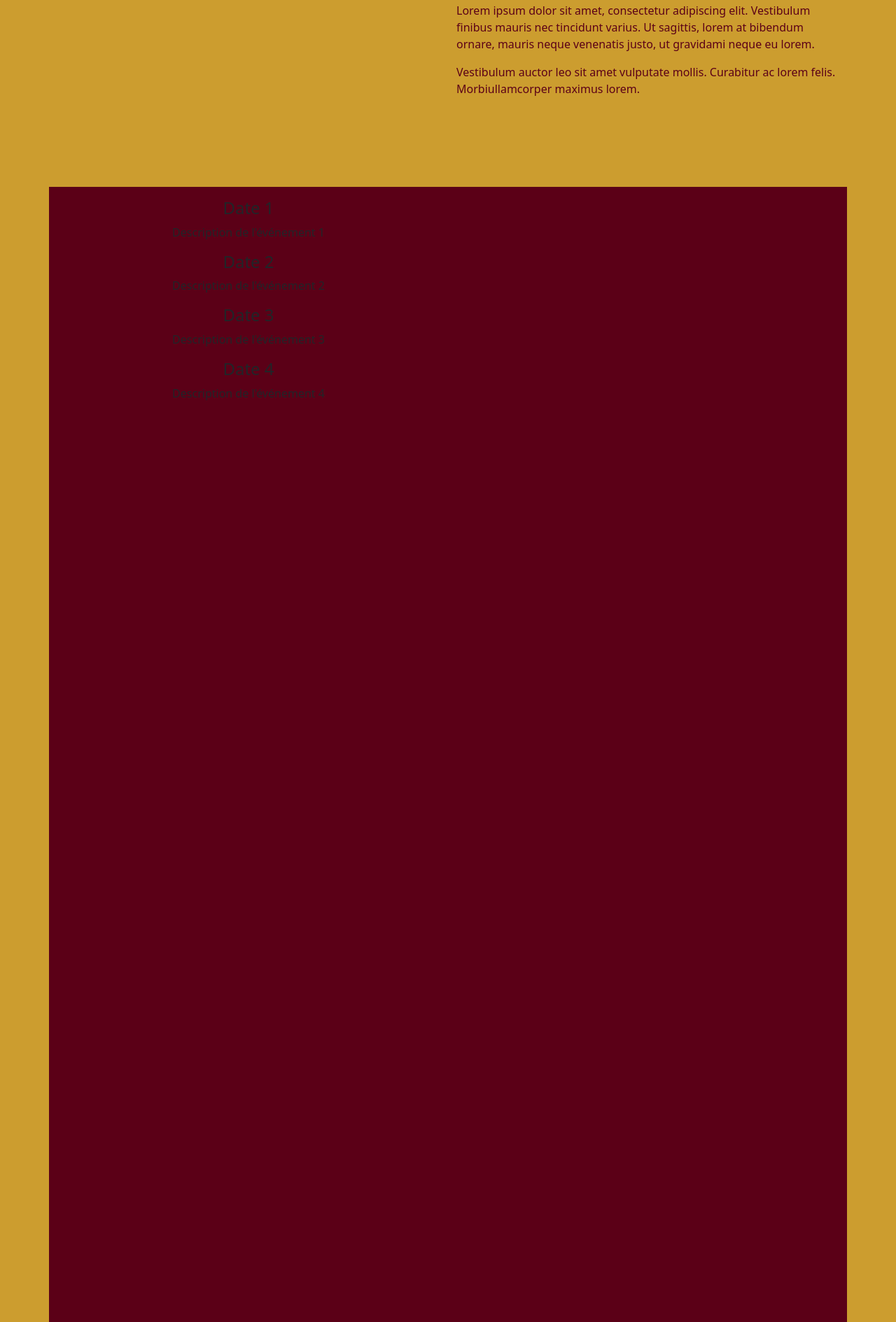
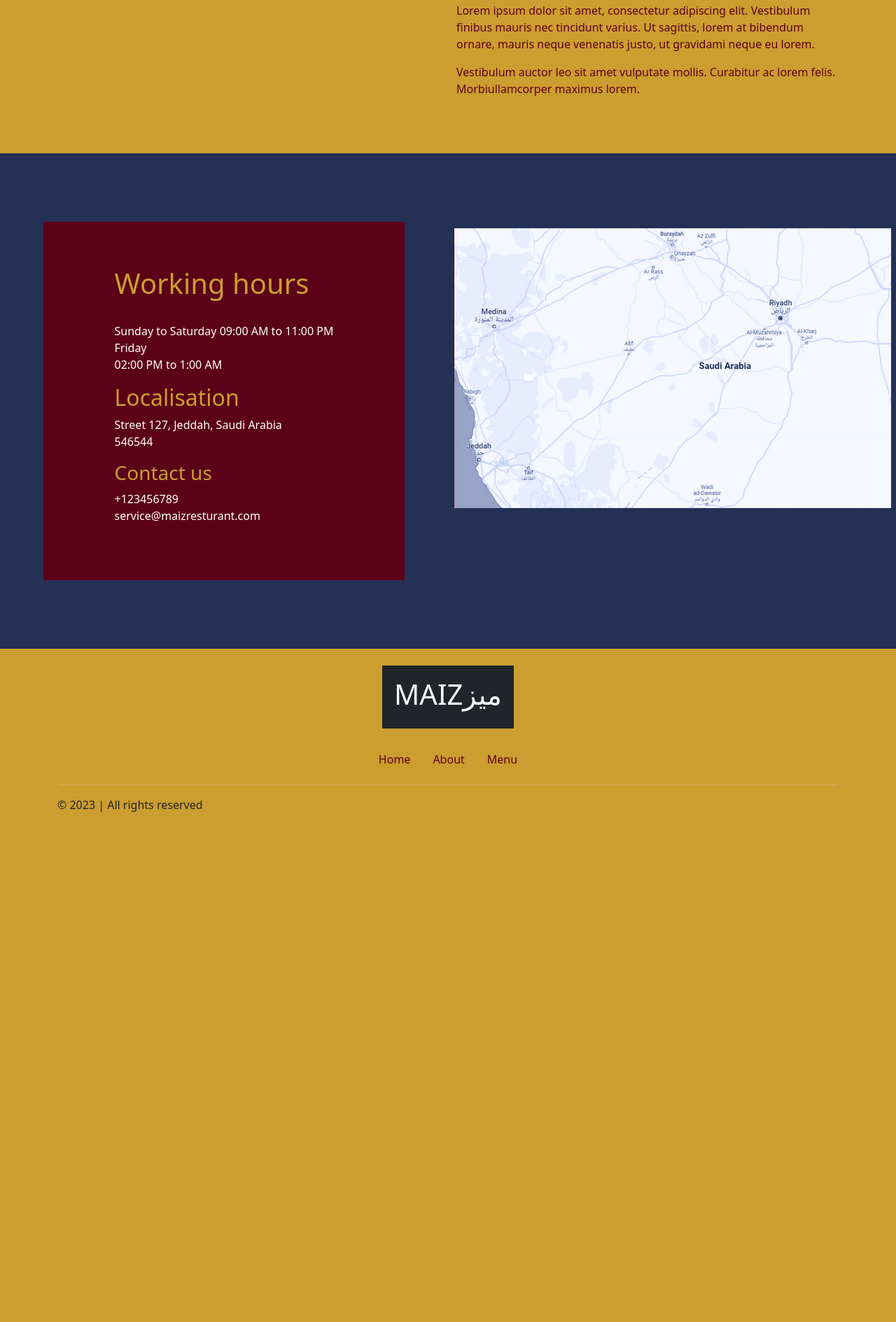
Before and after one commit to mabroukatriki/Restaurant-Wordpress, a WordPress theme: template about.php in a window 1280 px wide. Shown: the part 414-2303 px from the top of the page at 70% size. After the commit the page ends 1574 px from the top, so only its background shows below. Run offline with PHP 8.4 and a stand-in for WordPress, Linux system fonts and the light colour scheme; the site name, menu and one post (Sample post) are stand-ins, and other content is empty; some libraries are stand-ins or nearby versions.

Commit message:
J'ai ajouté des fonctions

```diff
--- a/about.php
+++ b/about.php
@@ -51,7 +51,7 @@ Template Name: About Template
                     <img src="<?php echo get_template_directory_uri();?>/image/picture2.png" alt="Image 2" width="200" height="200">
                 </div>
                 <div class="col-lg-6">
-                    <h2 style="color: #FFFFFF;">One of the best restaurants in Saudi Arabia</h2>
+                    <h2 style="color: #FFFFFF;"> One of the best restaurants in Saudi Arabia</h2>
                     <p style="color: #5B0017;">
                         Your one direction to high-quality Saudi feasts,
                         since 1998 we served in Saudi Arabia.
@@ -82,43 +82,12 @@ Template Name: About Template
 
         <div class="bg-color-block">
             <div class="container py-4">
-
                 <h3 style="color: #FFFFFF;"></h3>
                 <p style="color: #CC9D2F;"></p>
             </div>
         </div>
 
 
-        <section class="container my-5 bg-color-block" style="background-color: #5B0017;">
-            <div class="row d-flex align-items-stretch h-100">
-              <div class="col-lg-6">
-                <div class="border p-3 h-50 border-0">
-                  <div class="container">
-                    <div class="row">
-                      <div class="col-12">
-                        <div class="text-center">
-                          <h4>Date 1</h4>
-                          <p>Description de l'événement 1</p>
-                        </div>
-                        <div class="text-center">
-                          <h4>Date 2</h4>
-                          <p>Description de l'événement 2</p>
-                        </div>
-                        <div class="text-center">
-                          <h4>Date 3</h4>
-                          <p>Description de l'événement 3</p>
-                        </div>
-                        <div class="text-center">
-                          <h4>Date 4</h4>
-                          <p>Description de l'événement 4</p>
-                        </div>
-                      </div>
-                    </div>
-                  </div>
-                </div>
-              </div>
-            </div>
-          </section>
 
 
             <section class="bg-color-block d-flex align-items-center justify-content-center py-5" style="background-color: #243054">
--- a/index.php
+++ b/index.php
@@ -35,7 +35,7 @@ Template Name: Home Template
       <a href="<?php echo get_permalink(get_page_by_path('menu')); ?>" class="btn btn-transparent custom-btn" style="background-color: #CC9D2F;">Our Venue</a>
 
       <?php
-      //
+
     $args = array(
       'post_type' => 'post',          // Type de publication : 'post' (articles)
       'posts_per_page' => 3           // Nombre d'articles à afficher : 3
@@ -77,6 +77,7 @@ Template Name: Home Template
     </div>
   </div>
 </section>
+
 <section class="container-fluid full-screen-image position-relative">
   <?php $full_screen_image = get_template_directory_uri() . '/image/photo.png'; ?>
   <img src="<?php echo $full_screen_image; ?>" alt="Full Screen Image" class="img-fluid w-100 mw-100">
@@ -85,5 +86,4 @@ Template Name: Home Template
     <a href="<?php echo get_permalink(get_page_by_path('menu')); ?>" class="btn btn-transparent custom-btn" style="background-color: #CC9D2F;">Our Menu</a>
   </div>
 </section>
-
 <?php get_footer(); ?>
--- a/menu.php
+++ b/menu.php
@@ -42,6 +42,7 @@ Template Name: Menu Template
     </div>
     <br>
     <br>
+
     <div style="display: flex; justify-content: flex-start;">
         <ul class="menu-links" style="list-style-type: none;">
             <li style="display: inline; margin: 0 10px;"><a href="#" style="color: gray;">All Feast</a></li>
@@ -50,6 +51,7 @@ Template Name: Menu Template
             <li style="display: inline; margin: 0 10px;"><a href="#" style="color: gray;">Dessert</a></li>
         </ul>
     </div>
+
     <section>
       <div class="row">
         <div class="col-md-4">
```
Also changed, not shown: function.php (+24 -13 lines).
